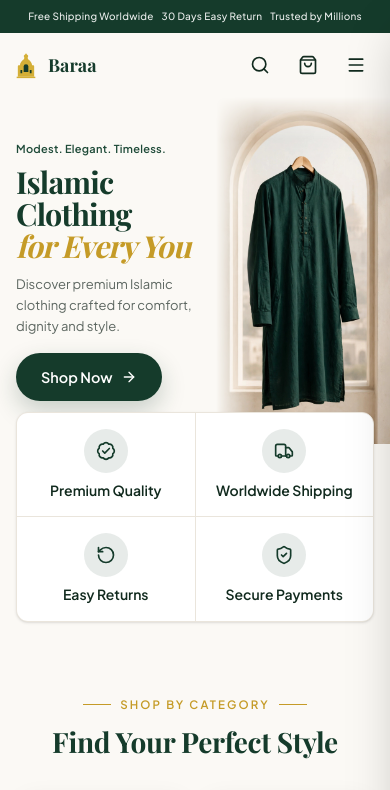
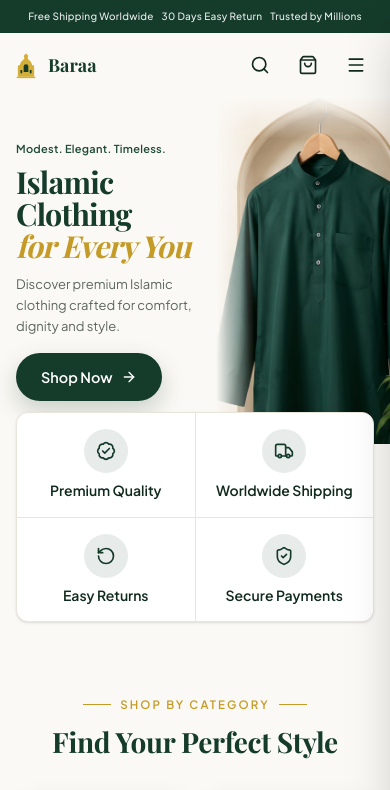
Before and after one commit to ibrahimshoshaaa/baraa-store, a Next.js app: page / in a window 390 px wide. Shown: the top 790 px of the page. Built offline with nearby package versions, Linux system fonts and the light colour scheme; a web font is replaced by a local one.

Commit message:
New hero photo: green kurta (desktop 4:5 + mobile 1:2 crops)

```diff
--- a/src/app/page.tsx
+++ b/src/app/page.tsx
@@ -71,21 +71,22 @@ export default function HomePage() {
           </div>
         </div>
         <div className="relative hero-img-mask">
-          {/* Art direction: the full tall portrait on phones, the 4:5 crop
-              (arch + hanger + kurta, like the design) on tablet/desktop. */}
+          {/* Art direction: the new green-kurta photo — 1:2 crop (hanger +
+              kurta, minaret at the left edge) on phones, the 4:5 crop
+              (minaret + arch + kurta + plant) on tablet/desktop. */}
           <Image
-            src="/images/hero-kurta.jpg"
+            src="/images/hero-kurta-mobile.jpg"
             alt={t("heroTitleA1") + " " + t("heroTitleA2")}
-            width={1120}
-            height={2240}
+            width={764}
+            height={1529}
             className="block h-auto w-full sm:hidden"
             priority
           />
           <Image
             src="/images/hero-kurta-hero.jpg"
             alt={t("heroTitleA1") + " " + t("heroTitleA2")}
-            width={1120}
-            height={1400}
+            width={1223}
+            height={1529}
             className="hidden h-auto w-full sm:block"
             priority
           />
```
